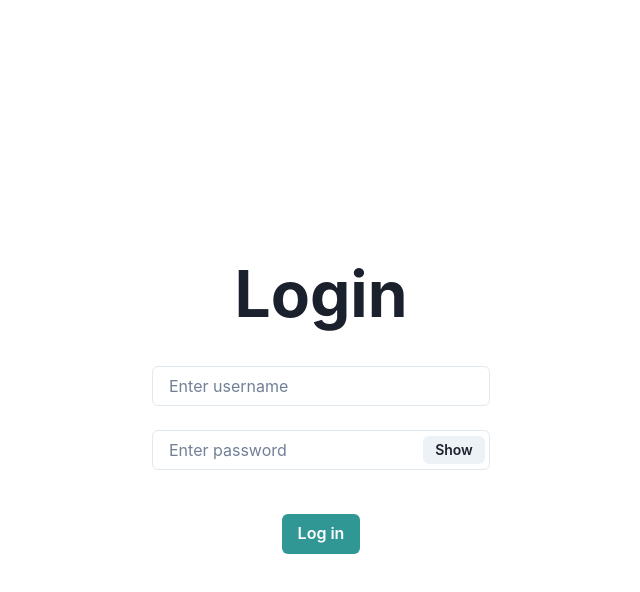
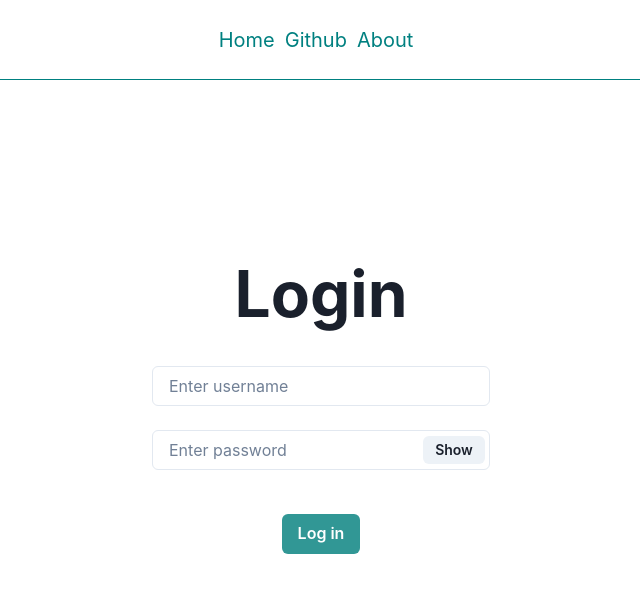
Before and after one commit to steffensmartinsen/dashboard, a React (Create React App) app in the folder frontend/: page /login in a window 1280 px wide. Shown: the top 592 px of the page, without its empty margins (319-959 px from the left). Built offline with nearby package versions, Linux system fonts and the light colour scheme.

Commit message:
added header component

```diff
--- a/frontend/src/App.css
+++ b/frontend/src/App.css
@@ -73,3 +73,34 @@
 .loginButton {
     margin-top: 20px;
 }
+
+.header {
+    position: fixed;
+    top: 0;
+    width: 100%;
+    height: 80px;
+    padding: 10px 20px;
+    color: white;
+    display: flex;
+    border-bottom: 1px solid teal;
+    justify-content: center;
+    align-items: center;
+    z-index: 1000;
+}
+
+.header ul {
+    list-style-type: none;
+    display: flex;
+    justify-content: space-around;
+}
+
+header ul li {
+    font-size: 20px;
+    color: teal;
+    margin-right: 10px;
+}
+
+.header ul li a:hover {
+    text-decoration: none;
+    color: #05c5c5;
+}
--- /dev/null
+++ b/frontend/src/components/header.js
@@ -0,0 +1,18 @@
+import "../App.css";
+
+const Header = () => {
+
+    return (
+        <header className="header">
+            <nav>
+                <ul>
+                    <li><a href="/">Home</a></li>
+                    <li><a href="https://github.com/viatheboy/dashboard">Github</a></li>
+                    <li><a href="/">About</a></li>
+                </ul>
+            </nav>
+        </header>
+    )
+}
+
+export default Header;
--- a/frontend/src/components/home.js
+++ b/frontend/src/components/home.js
@@ -1,5 +1,6 @@
 import React from 'react'
 import { useNavigate } from 'react-router-dom'
+import Header from "./header";
 
 const Home = (props) => {
     const { loggedIn, username,  } = props
@@ -16,6 +17,7 @@ const Home = (props) => {
 
     return (
         <div className="mainContainer">
+            <Header />
             <div className={'titleContainer'}>
                 {loggedIn ? <div>Welcome, {username}!</div> : <div>Welcome!</div>}
             </div>
--- a/frontend/src/components/login.js
+++ b/frontend/src/components/login.js
@@ -1,8 +1,8 @@
 import React, { useState } from 'react'
 import { useNavigate } from 'react-router-dom'
 import PasswordInput from "./passwordInput";
-import usernameInput from "./usernameInput";
 import UsernameInput from "./usernameInput";
+import Header from "./header";
 import { Button } from '@chakra-ui/react'
 
 
@@ -62,6 +62,7 @@ const Login = (props) => {
 
     return (
         <div className={'mainContainer'}>
+            <Header />
             <div className={'titleContainer'}>
                 <div>Login</div>
             </div>
--- a/frontend/src/components/register.js
+++ b/frontend/src/components/register.js
@@ -1,4 +1,5 @@
 import {useState} from "react";
+import Header from "./header";
 
 const Register = (props) => {
     const [username, setUsername] = useState('')
@@ -12,6 +13,7 @@ const Register = (props) => {
 
     return (
         <div className={'mainContainer'}>
+            <Header />
             <div className={'titleContainer'}>
                 <div>Register</div>
             </div>
```
